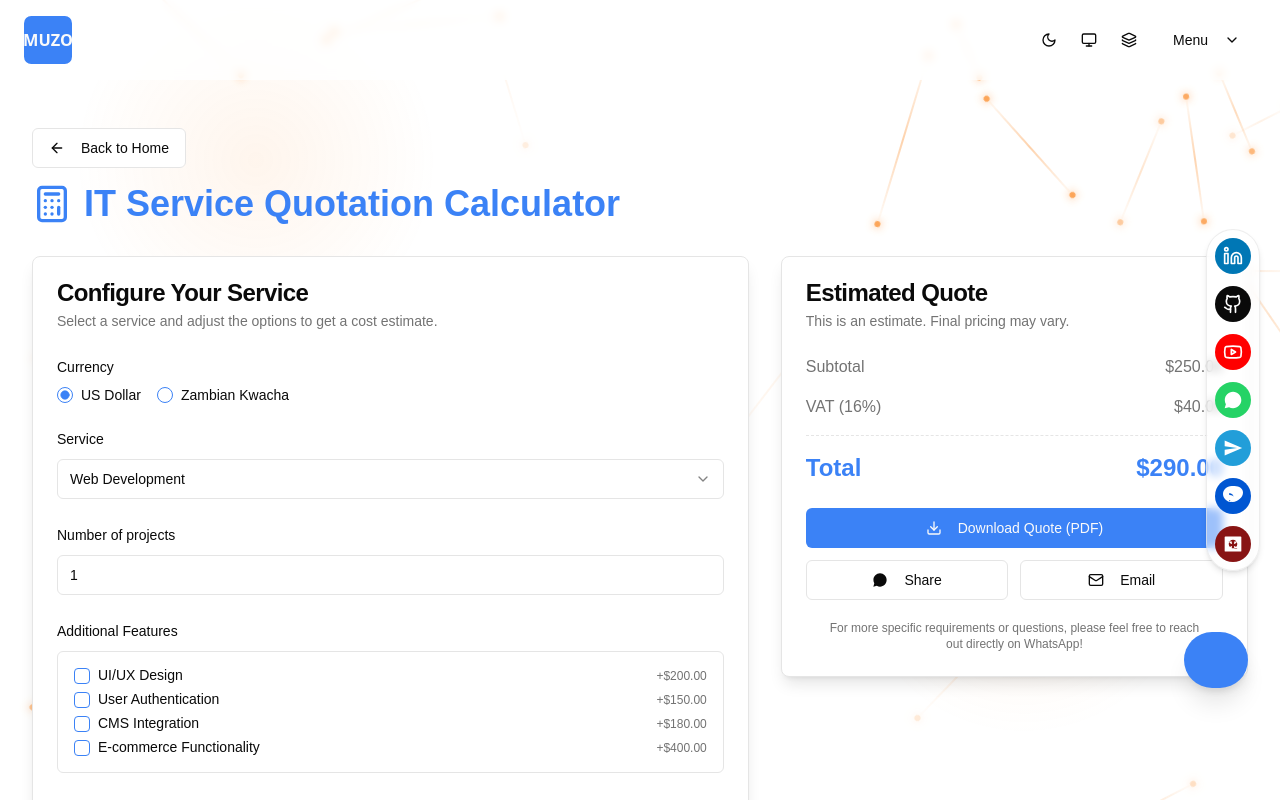
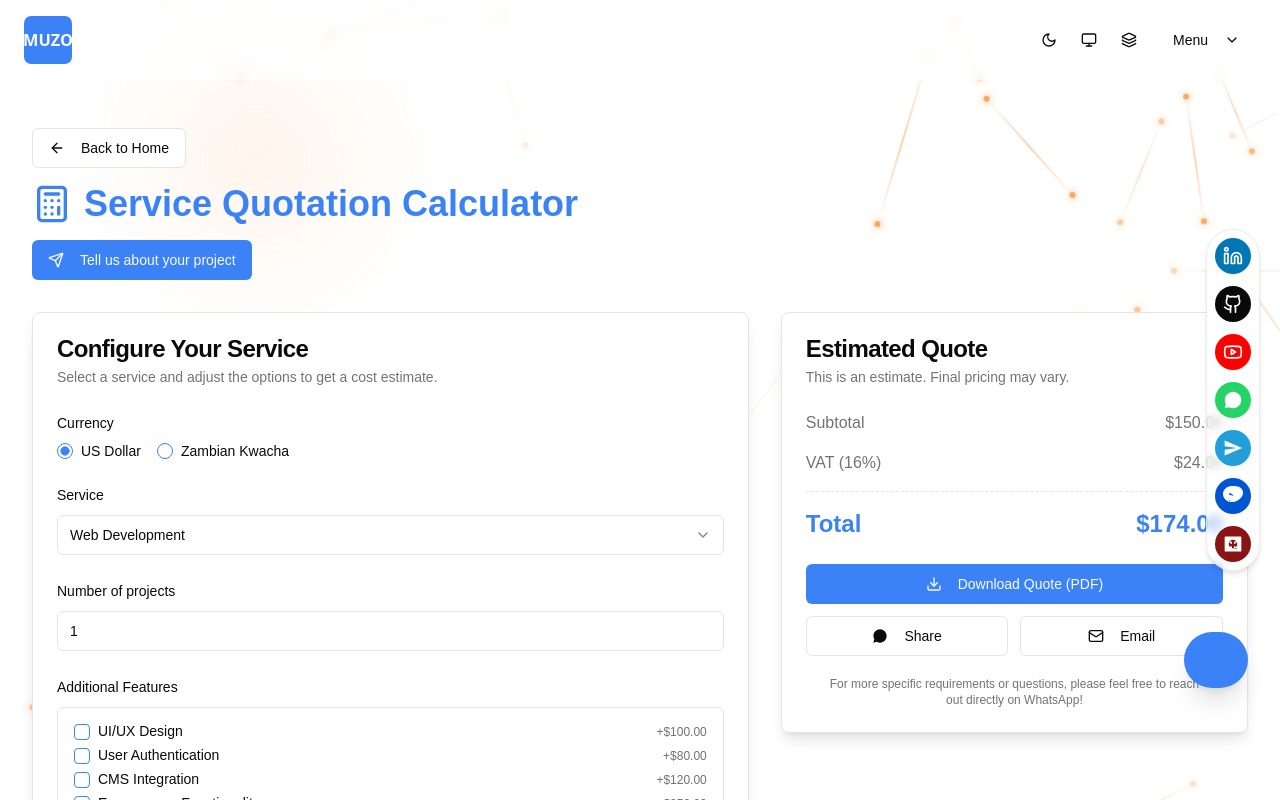
Before and after one commit to MS0C54073/muzoprof, a Next.js app: page /it-service-calculator in a window 1280 px wide. Shown: the top 800 px of the page. Built offline with nearby package versions, Linux system fonts and the light colour scheme; what @genkit-ai/googleai, genkit would draw is missing.

Commit message:
change IT Service Quotation Calculator to Service Quotation Calculator,

```diff
--- a/src/app/it-service-calculator/page.tsx
+++ b/src/app/it-service-calculator/page.tsx
@@ -13,7 +13,7 @@ import { RadioGroup, RadioGroupItem } from '@/components/ui/radio-group';
 import { Checkbox } from '@/components/ui/checkbox';
 import { Textarea } from '@/components/ui/textarea';
 import TranslatedText from '@/app/components/translated-text';
-import { ArrowLeft, Calculator, Download, Mail } from 'lucide-react';
+import { ArrowLeft, Calculator, Download, Mail, Send } from 'lucide-react';
 import { WhatsappIcon } from '@/components/icons';
 import { useToast } from '@/hooks/use-toast';
 
@@ -59,110 +59,110 @@ const serviceConfig = {
     },
     web_development: {
       name: 'Web Development',
-      baseRate: 250,
+      baseRate: 150,
       unit: 'project',
       features: [
-        { id: 'ui_design', name: 'UI/UX Design', price: 200 },
-        { id: 'auth', name: 'User Authentication', price: 150 },
-        { id: 'cms', name: 'CMS Integration', price: 180 },
-        { id: 'ecommerce', name: 'E-commerce Functionality', price: 400 },
+        { id: 'ui_design', name: 'UI/UX Design', price: 100 },
+        { id: 'auth', name: 'User Authentication', price: 80 },
+        { id: 'cms', name: 'CMS Integration', price: 120 },
+        { id: 'ecommerce', name: 'E-commerce Functionality', price: 250 },
       ],
     },
     software_development: {
       name: 'Software Development',
-      baseRate: 600,
+      baseRate: 400,
       unit: 'project',
       features: [
-        { id: 'api_dev', name: 'Custom API Development', price: 400 },
-        { id: 'db_design', name: 'Database Architecture', price: 300 },
-        { id: 'third_party_integration', name: 'Third-party Integrations', price: 250 },
+        { id: 'api_dev', name: 'Custom API Development', price: 200 },
+        { id: 'db_design', name: 'Database Architecture', price: 150 },
+        { id: 'third_party_integration', name: 'Third-party Integrations', price: 150 },
       ],
     },
     mobile_app_development: {
       name: 'Mobile App Development',
-      baseRate: 800,
+      baseRate: 500,
       unit: 'project',
       features: [
-        { id: 'ios', name: 'iOS App', price: 600 },
-        { id: 'android', name: 'Android App', price: 600 },
-        { id: 'push_notifications', name: 'Push Notifications', price: 150 },
-        { id: 'in_app_purchases', name: 'In-App Purchases', price: 200 },
+        { id: 'ios', name: 'iOS App', price: 400 },
+        { id: 'android', name: 'Android App', price: 400 },
+        { id: 'push_notifications', name: 'Push Notifications', price: 100 },
+        { id: 'in_app_purchases', name: 'In-App Purchases', price: 150 },
       ],
     },
     prototypes: {
       name: 'Prototypes (Web, Mobile, System Demos)',
-      baseRate: 150,
+      baseRate: 100,
       unit: 'prototype',
       features: [
-        { id: 'interactive_mockup', name: 'Interactive Mockup', price: 100 },
-        { id: 'basic_backend', name: 'Basic Backend Logic', price: 150 },
+        { id: 'interactive_mockup', name: 'Interactive Mockup', price: 80 },
+        { id: 'basic_backend', name: 'Basic Backend Logic', price: 100 },
       ],
     },
     full_systems: {
       name: 'Full Systems (End-to-End Solutions)',
-      baseRate: 2500,
+      baseRate: 1500,
       unit: 'system',
       features: [
-        { id: 'cloud_hosting', name: 'Cloud Hosting Setup', price: 250 },
-        { id: 'ci_cd', name: 'CI/CD Pipeline', price: 400 },
-        { id: 'ongoing_support', name: 'Ongoing Support Contract', price: 800 },
+        { id: 'cloud_hosting', name: 'Cloud Hosting Setup', price: 150 },
+        { id: 'ci_cd', name: 'CI/CD Pipeline', price: 250 },
+        { id: 'ongoing_support', name: 'Ongoing Support Contract', price: 500 },
       ],
     },
      ai_ml: {
       name: 'AI & Machine Learning',
-      baseRate: 800,
+      baseRate: 500,
       unit: 'project',
       features: [
-        { id: 'data_preprocessing', name: 'Data Preprocessing & Cleaning', price: 250 },
-        { id: 'model_training', name: 'Custom Model Training', price: 500 },
-        { id: 'api_deployment', name: 'Model API Deployment', price: 350 },
+        { id: 'data_preprocessing', name: 'Data Preprocessing & Cleaning', price: 150 },
+        { id: 'model_training', name: 'Custom Model Training', price: 300 },
+        { id: 'api_deployment', name: 'Model API Deployment', price: 200 },
       ],
     },
     data_analytics: {
       name: 'Data Analytics & BI',
-      baseRate: 400,
+      baseRate: 300,
       unit: 'project',
       features: [
-        { id: 'dashboard_dev', name: 'Interactive Dashboard Dev', price: 300 },
-        { id: 'data_warehousing', name: 'Data Warehousing', price: 500 },
-        { id: 'etl_pipelines', name: 'ETL Pipelines', price: 400 },
+        { id: 'dashboard_dev', name: 'Interactive Dashboard Dev', price: 200 },
+        { id: 'data_warehousing', name: 'Data Warehousing', price: 350 },
+        { id: 'etl_pipelines', name: 'ETL Pipelines', price: 250 },
       ],
     },
      ui_ux_design: {
       name: 'UI/UX Design',
-      baseRate: 200,
+      baseRate: 150,
       unit: 'project',
       features: [
-        { id: 'wireframing', name: 'Wireframing', price: 100 },
-        { id: 'high_fidelity_mockups', name: 'High-Fidelity Mockups', price: 200 },
-        { id: 'design_system', name: 'Design System Creation', price: 300 },
+        { id: 'wireframing', name: 'Wireframing', price: 80 },
+        { id: 'high_fidelity_mockups', name: 'High-Fidelity Mockups', price: 150 },
+        { id: 'design_system', name: 'Design System Creation', price: 200 },
       ],
     },
     seo_marketing: {
       name: 'SEO & Digital Marketing',
-      baseRate: 150,
+      baseRate: 100,
       unit: 'month',
       features: [
-        { id: 'keyword_research', name: 'Keyword Research', price: 80 },
-        { id: 'on_page_seo', name: 'On-Page SEO', price: 100 },
-        { id: 'content_strategy', name: 'Content Strategy', price: 120 },
+        { id: 'keyword_research', name: 'Keyword Research', price: 50 },
+        { id: 'on_page_seo', name: 'On-Page SEO', price: 80 },
+        { id: 'content_strategy', name: 'Content Strategy', price: 100 },
       ],
     },
     it_support: {
       name: 'IT Support / Maintenance',
-      baseRate: 30,
+      baseRate: 20,
       unit: 'hour',
       features: [],
     },
     consulting_training: {
       name: 'Consulting & Training',
-      baseRate: 40,
+      baseRate: 30,
       unit: 'hour',
       features: [],
     },
     other: {
       name: 'Other (Custom)',
-      baseRate: 35,
+      baseRate: 25,
       unit: 'hour',
       features: [],
     },
@@ -411,8 +411,16 @@ export default function ItServiceCalculatorPage() {
         <div className="flex items-center space-x-3">
           <Calculator className="h-10 w-10 text-primary" />
           <h1 className="text-4xl font-bold text-primary">
-            <TranslatedText text="IT Service Quotation Calculator" />
+            <TranslatedText text="Service Quotation Calculator" />
           </h1>
+        </div>
+         <div className="mt-4">
+          <Button asChild>
+            <a href="https://forms.gle/CteNoni4yi8XCFEx8" target="_blank" rel="noopener noreferrer">
+              <Send className="mr-2 h-4 w-4" />
+              <TranslatedText text="Tell us about your project" />
+            </a>
+          </Button>
         </div>
       </header>
 
```
